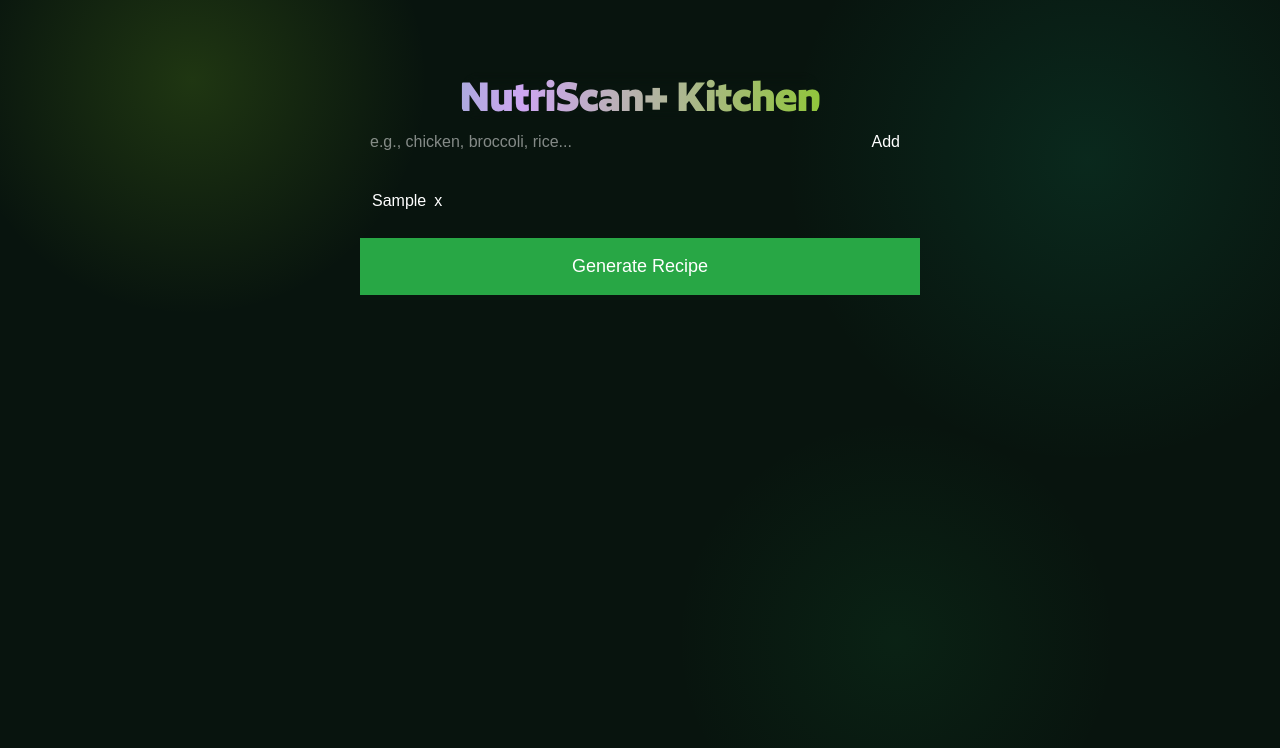
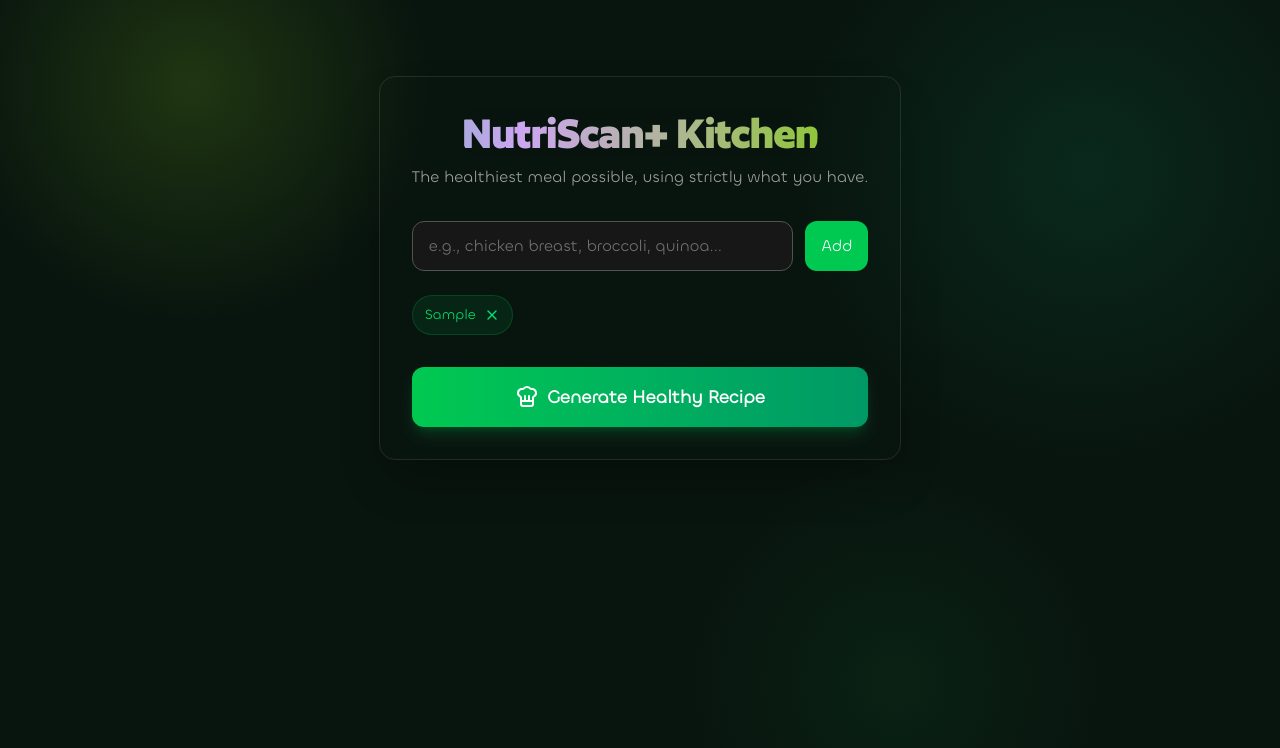
Before and after one commit to KaranMantrii/NutriScan-, a React (Vite) app: page /recipes in a window 1280 px wide. Both pictures are taken after typing "Sample" into the empty fields and a click on the button "Add". Shown: the top 748 px of the page. Built offline with nearby package versions, Linux system fonts and the light colour scheme.

Commit message:
recipe done

```diff
--- a/src/pages/Recipes.jsx
+++ b/src/pages/Recipes.jsx
@@ -1,18 +1,18 @@
-import React from "react";
-import {useState} from "react";
+import React, { useState } from "react";
 import GradientText from "../Components/GradientText.jsx";
+import { Clock, ChefHat, X, ShoppingCart, Utensils } from 'lucide-react';
 
-export default function Recipe(){
-    const [currentIngredient, setCurrentIngredient] = useState("")
-    const [ingredients, setIngredients] = useState([])
-    const [recipe, setRecipe] = useState(null)
-    const [loading, setLoading] = useState(false)
+export default function Recipe() {
+    const [currentIngredient, setCurrentIngredient] = useState("");
+    const [ingredients, setIngredients] = useState([]);
+    const [recipe, setRecipe] = useState(null);
+    const [loading, setLoading] = useState(false);
 
-    const handleAddIngredient = (e) =>{
+    const handleAddIngredient = (e) => {
         e.preventDefault();
-        if(currentIngredient.trim() !== "" && !ingredients.includes(currentIngredient)) {
-            setIngredients([...ingredients, currentIngredient.trim()])
-            setCurrentIngredient("")
+        if (currentIngredient.trim() !== "" && !ingredients.includes(currentIngredient)) {
+            setIngredients([...ingredients, currentIngredient.trim()]);
+            setCurrentIngredient("");
         }
     };
 
@@ -20,21 +20,20 @@ export default function Recipe(){
         setIngredients(ingredients.filter((_, index) => index !== indexToRemove));
     };
 
-    const generateRecipe = async() => {
-        if(ingredients.length == 0) return alert("Add Some Ingredients First!!");
+    const generateRecipe = async () => {
+        if (ingredients.length === 0) return alert("Add Some Ingredients First!!");
         setLoading(true);
 
-        const prompt = `You are an expert chef. Create a recipe using these ingredients: ${ingredients.join(", ")}.
-                        You can assume standard pantry staples (salt, pepper, oil, water) are available.
-                        Return ONLY a raw JSON object with this exact structure, no markdown, no backticks:
+        const prompt = `You are an expert nutritionist and chef. Create the healthiest possible recipe using ONLY these ingredients: ${ingredients.join(", ")}.
+                        You can assume standard pantry staples (salt, pepper, cooking oil, water) are available, but DO NOT add or suggest any other extra ingredients.
+                        Return ONLY a raw JSON object with this exact structure:
                     {
-                    "recipeName": "String",
+                    "recipeName": "String (Give it a healthy, appealing name)",
                     "prepTime": "String",
-                    "missingIngredients": ["String"],
-                    "instructions": ["String"]
+                    "instructions": ["String (Include health benefits in the steps where relevant)"]
                     }`;
 
-    try{
+        try {
             const response = await fetch(
                 `https://generativelanguage.googleapis.com/v1beta/models/gemini-2.5-flash:generateContent?key=${import.meta.env.VITE_GEMINI_API_KEY}`,
                 {
@@ -50,43 +49,82 @@ export default function Recipe(){
             );
 
             const data = await response.json();
-      const generatedJSON = JSON.parse(data.candidates[0].content.parts[0].text);
+
+            // 1. Check for API-level errors (e.g., bad API key, quota exceeded)
+            if (!response.ok) {
+                console.error("Gemini API Error details:", data);
+                throw new Error(data.error?.message || `HTTP error! status: ${response.status}`);
+            }
+
+            // 2. Safely extract the text
+            const textResponse = data.candidates?.[0]?.content?.parts?.[0]?.text;
+            if (!textResponse) {
+                console.error("Unexpected API response structure:", data);
+                throw new Error("API responded, but missing expected content.");
+            }
+
+            // 3. Parse the JSON
+            const generatedJSON = JSON.parse(textResponse);
             setRecipe(generatedJSON);
 
-    }catch(error){
-        console.error("Chefs Out of Recipes:",error);
-        alert("Check your API Key and Try Again!");
-    }finally{
-        setLoading(false)
+        } catch (error) {
+            console.error("Chefs Out of Recipes:", error);
+            // Alert now shows the actual error message for easier debugging
+            alert(`Generation failed: ${error.message}`);
+        } finally {
+            setLoading(false);
         }
-    }
-
+    };
 
     return (
-    <div style={{ maxWidth: '600px', margin: '0 auto', padding: '20px', fontFamily: 'sans-serif' }}>
-      <h1 className="text-5xl font-bold text-white font-author">
+        <div className="min-h-screen py-6 px-4 flex justify-center items-start">
+            <div className="w-max max-w-2xl rounded-2xl shadow-2xl p-6 md:p-8 border">
+
+                {/* Header */}
+                <div className="text-center mb-8">
+                    <h1 className="text-[45px] md:text-5xl font-bold font-author tracking-tight">
                         <GradientText colors={["#84CC16", "#10B981", "#cda6f1"]} animationSpeed={8}>
                             NutriScan+ Kitchen
-            </GradientText></h1>
+                        </GradientText>
+                    </h1>
+                    <p className="text-neutral-400 mt-2 font-chillax">The healthiest meal possible, using strictly what you have.</p>
+                </div>
 
                 {/* 1. Input Section */}
-      <form onSubmit={handleAddIngredient} style={{ display: 'flex', gap: '10px', marginBottom: '20px' }}>
+                <form onSubmit={handleAddIngredient} className="flex gap-3 mb-6 font-chillax">
                     <input
                         type="text"
                         value={currentIngredient}
                         onChange={(e) => setCurrentIngredient(e.target.value)}
-          placeholder="e.g., chicken, broccoli, rice..."
-          style={{ flex: 1, padding: '10px', fontSize: '16px' }}
+                        placeholder="e.g., chicken breast, broccoli, quinoa..."
+                        className="flex-1 px-4 py-3 bg-neutral-900 text-white rounded-xl border border-neutral-600 focus:outline-none focus:border-green-500 focus:ring-1 focus:ring-green-500 transition-all placeholder-neutral-500"
                     />
-        <button type="submit" style={{ padding: '10px 20px', cursor: 'pointer' }}>Add</button>
+                    <button
+                        type="submit"
+                        className="px-4 py-3 text-white bg-green-500 font-medium rounded-xl transition-colors duration-200"
+                    >
+                        Add
+                    </button>
                 </form>
 
                 {/* 2. Visual Tags (Chips) */}
-      <div style={{ display: 'flex', flexWrap: 'wrap', gap: '8px', marginBottom: '20px' }}>
+                <div className="flex flex-wrap gap-2 mb-8 font-chillax min-h-10">
+                    {ingredients.length === 0 && (
+                        <span className="text-neutral-500 italic text-sm py-2">No ingredients added yet...</span>
+                    )}
                     {ingredients.map((item, index) => (
-          <span key={index} style={{ background: '', padding: '5px 12px', borderRadius: '20px' }}>
+                        <span
+                            key={index}
+                            className="flex items-center gap-2 bg-green-500/10 text-green-400 border border-green-500/20 px-3 py-1.5 rounded-full text-sm font-medium animate-fade-in"
+                        >
                             {item}
-            <button onClick={() => removeIngredient(index)} style={{ marginLeft: '8px', cursor: 'pointer', border: 'none', background: 'none' }}>x</button>
+                            <button
+                                onClick={() => removeIngredient(index)}
+                                className="hover:text-white transition-colors focus:outline-none"
+                                aria-label="Remove ingredient"
+                            >
+                                <X className="w-4 h-4" />
+                            </button>
                         </span>
                     ))}
                 </div>
@@ -95,27 +133,51 @@ return (
                 <button
                     onClick={generateRecipe}
                     disabled={loading || ingredients.length === 0}
-        style={{ width: '100%', padding: '15px', fontSize: '18px', background: '#28a745', color: 'white', border: 'none', cursor: 'pointer' }}
+                    className={`w-full flex items-center justify-center gap-2 py-4 rounded-xl font-chillax text-lg font-semibold transition-all duration-200
+                        ${(loading || ingredients.length === 0)
+                            ? 'bg-neutral-700 text-neutral-500 cursor-not-allowed'
+                            : 'bg-linear-to-r from-green-500 to-emerald-600 hover:from-green-400 hover:to-emerald-500 text-white shadow-lg shadow-green-500/20'
+                        }`}
                 >
-        {loading ? "Chef is thinking..." : "Generate Recipe"}
+                    <ChefHat className={`w-6 h-6 ${loading ? 'animate-pulse' : ''}`} />
+                    {loading ? "Crafting healthy recipe..." : "Generate Healthy Recipe"}
                 </button>
 
-      {/* 4. The Recipe Display */}
+                {/* 4. The Recipe Display (Missing Ingredients section removed) */}
                 {recipe && (
-        <div style={{ marginTop: '30px', borderTop: '2px solid #ccc', paddingTop: '20px' }}>
-          <h3>{recipe.recipeName} ⏱️ {recipe.prepTime}</h3>
+                    <div className="mt-10 rounded-xl p-6 border border-neutral-700 font-exposer animate-fade-in-up">
+                        <div className="flex flex-col md:flex-row md:items-center justify-between gap-4 mb-6 pb-6 border-b border-neutral-800">
+                            <h3 className="text-2xl md:text-3xl font-bold text-white text-balance leading-tight font-author">
+                                {recipe.recipeName}
+                            </h3>
+                            <div className="flex items-center gap-2 text-emerald-400 bg-emerald-400/10 px-4 py-2 rounded-lg whitespace-nowrap">
+                                <Clock className="w-5 h-5" />
+                                <span className="font-semibold">{recipe.prepTime}</span>
+                            </div>
+                        </div>
 
-          <p><strong>You might also need to buy:</strong></p>
-          <ul>
-            {recipe.missingIngredients.map((item, i) => <li key={i}>{item}</li>)}
-          </ul>
-
-          <p><strong>Instructions:</strong></p>
-          <ol>
-            {recipe.instructions.map((step, i) => <li key={i} style={{ marginBottom: '10px' }}>{step}</li>)}
+                        <div className="space-y-8 text-neutral-300">
+                            {/* Instructions Section Only */}
+                            <div>
+                                <h4 className="flex items-center gap-2 text-lg font-semibold text-white mb-4">
+                                    <Utensils className="w-5 h-5 text-neutral-400 font-exposer" />
+                                    Instructions:
+                                </h4>
+                                <ol className="space-y-4">
+                                    {recipe.instructions.map((step, i) => (
+                                        <li key={i} className="flex gap-4">
+                                            <span className="shrink-0 flex items-center justify-center w-8 h-8 rounded-full text-green-400 font-bold border border-neutral-700">
+                                                {i + 1}
+                                            </span>
+                                            <span className="pt-1 leading-relaxed">{step}</span>
+                                        </li>
+                                    ))}
                                 </ol>
+                            </div>
+                        </div>
                     </div>
                 )}
             </div>
+        </div>
     );
-};
+}
```
Lines whose indentation alone changed are shown as unchanged.
